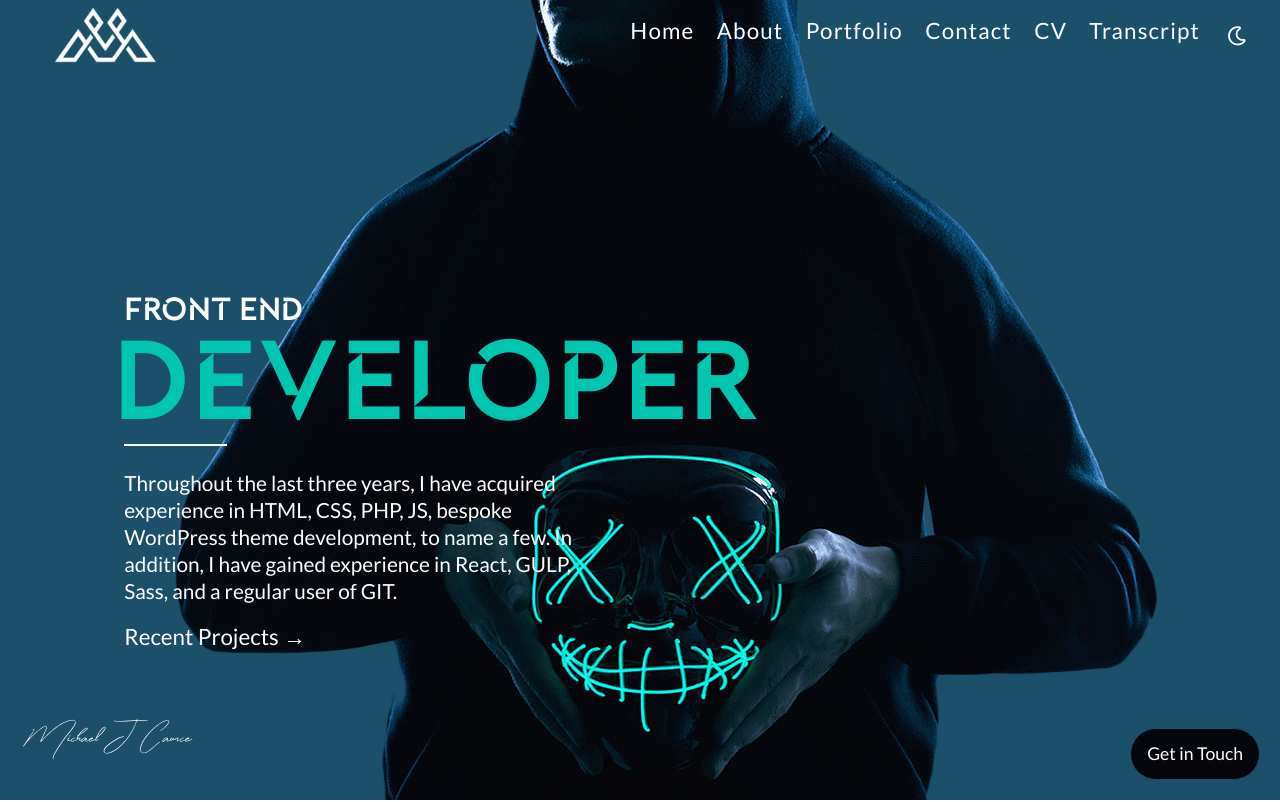
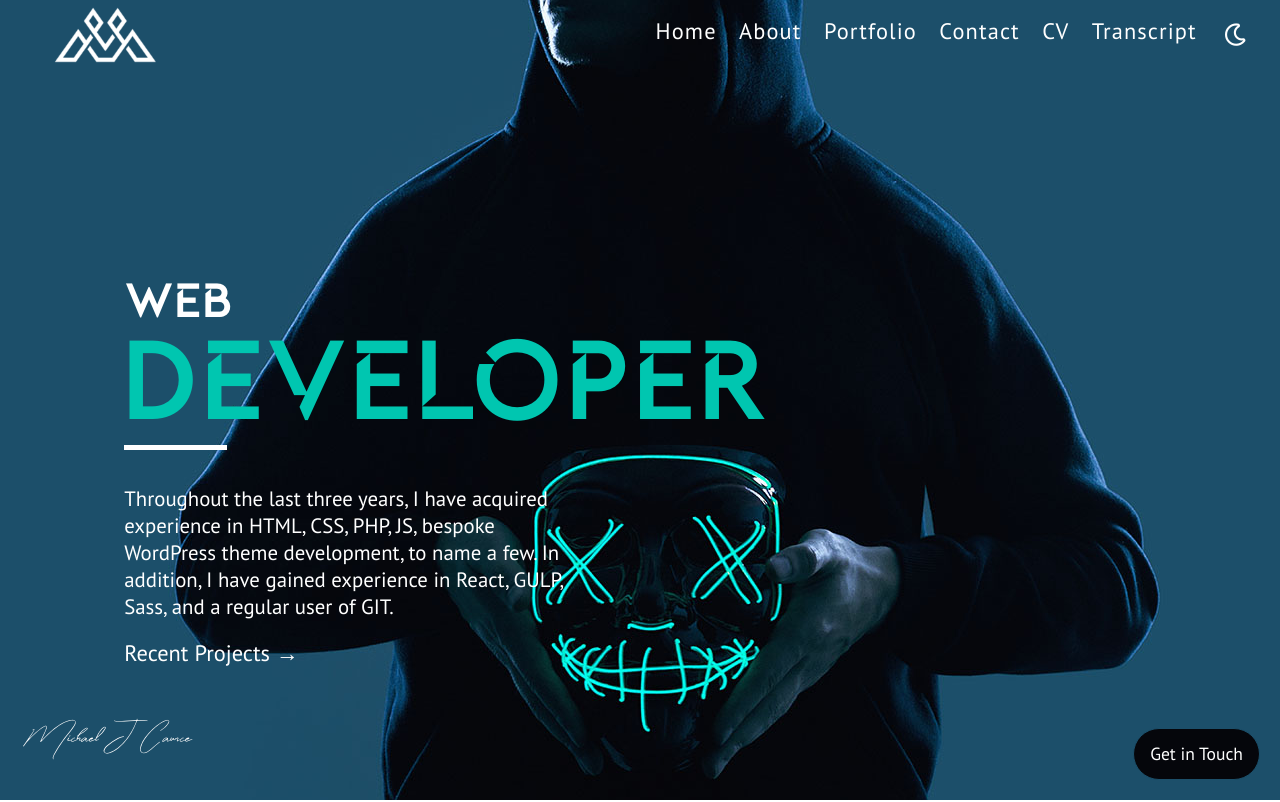
Before and after one commit to michaelcaunce/portfolio, a website: page index.html in a window 1280 px wide. Shown: the top 802 px of the page. Drawn offline with nearby package versions, Linux system fonts and the light colour scheme.

Commit message:
Updared fonts/sizes

```diff
--- a/index.html
+++ b/index.html
@@ -74,10 +74,10 @@
             <path d="M336.559,68.611L231.016,174.165l105.543,105.549c15.699,15.705,15.699,41.145,0,56.85   c-7.844,7.844-18.128,11.769-28.407,11.769c-10.296,0-20.581-3.919-28.419-11.769L174.167,231.003L68.609,336.563   c-7.843,7.844-18.128,11.769-28.416,11.769c-10.285,0-20.563-3.919-28.413-11.769c-15.699-15.698-15.699-41.139,0-56.85   l105.54-105.549L11.774,68.611c-15.699-15.699-15.699-41.145,0-56.844c15.696-15.687,41.127-15.687,56.829,0l105.563,105.554   L279.721,11.767c15.705-15.687,41.139-15.687,56.832,0C352.258,27.466,352.258,52.912,336.559,68.611z"  class="active-path" />
           </g></g> </svg>
         </button>
-        <img data-src="img/hero-cut.png" alt="A man in a hood wearing a neon mask." class="lazy hero--img">
+        <img data-src="img/hero.jpeg" alt="A man in a hood wearing a neon mask." class="lazy hero--img">
         <!-- Contatiner for the content -->
         <div class="hero__content">
-          <h2 class="hero__content--title">Front End<br><span class="hero__content--title--sub">Developer</span></h2>
+          <h2 class="hero__content--title">Web<br><span class="hero__content--title--sub">Developer</span></h2>
           <p class="hero__content--text">Throughout the last three years, I have acquired experience in HTML, CSS, PHP, JS, bespoke WordPress theme development, to name a few. In addition, I have gained experience in React, GULP, Sass, and a regular user of GIT.</p>
           <a href="#portfolio" class="hero__content--btn">Recent Projects &rarr;</a>
         </div>
--- a/scss/abstracts/_typography.scss
+++ b/scss/abstracts/_typography.scss
@@ -1,27 +1,20 @@
 // Defining the the variable for the different fonts.
-$ff-main: "Lato", sans-serif;
+$ff-main: "PT Sans", sans-serif;
 
-@import url("https://fonts.googleapis.com/css2?family=Bodoni+Moda:ital,wght@0,400;0,500;0,600;0,700;0,800;0,900;1,400;1,500;1,600;1,700;1,800;1,900&display=swap");
+@import url("https://fonts.googleapis.com/css2?family=PT+Sans:wght@400;700&display=swap");
 
 // Font Face Fonts
 
 @font-face {
+  font-family: font-script;
   src: url("../../fonts/Winter.otf");
-  font-family: Winter;
 }
 
 @font-face {
-  font-family: Neon;
+  font-family: font-title;
   font-style: normal;
   font-weight: normal;
   src: url("../../fonts/Blackpast.otf");
-}
-
-@font-face {
-  font-family: Panton;
-  font-style: normal;
-  font-weight: normal;
-  src: url("../../fonts/Panton.ttf");
 }
 
 // Defining the font-weight variables.
@@ -30,14 +23,7 @@ $fw-m: 500;
 $fw-b: 900;
 
 // Defined Mixins to define styles that can be re-used throughout the stylesheet
-@mixin sans-serif(
-  $fs,
-  $ls: 0.05em,
-  $color: $base,
-  $tt: upppercase,
-  $lh: 1,
-  $ff: $ff-main
-) {
+@mixin sans-serif($fs, $ls: 0.05em, $color: $base, $tt: upppercase, $lh: 1, $ff: $ff-main) {
   font-size: $fs;
   letter-spacing: $ls;
   color: $color;
--- a/scss/partials/_base.scss
+++ b/scss/partials/_base.scss
@@ -50,10 +50,10 @@ p {
 }
 
 h1 {
-  @include sans-serif($fs: 2.2rem, $ff: Neon, $ls: 0);
+  @include sans-serif($fs: 2.2rem, $ff: font-title, $ls: 0);
 
   @include mq {
-    font-size: 3.5rem;
+    font-size: 4rem;
   }
 }
 
--- a/scss/partials/_dark-theme.scss
+++ b/scss/partials/_dark-theme.scss
@@ -1,16 +1,3 @@
-.change-theme {
-  color: $white;
-  font-size: 1.2rem;
-  cursor: pointer;
-  margin-right: 1rem;
-  margin-left: 1rem;
-  transition: transform 0.3s;
-
-  &:hover {
-    color: $accent;
-  }
-}
-
 body.dark-theme {
   .body-container,
   .modal__section,
--- a/scss/partials/_hero.scss
+++ b/scss/partials/_hero.scss
@@ -29,7 +29,7 @@
     }
 
     &--title {
-      @include sans-serif($fs: 1.5rem, $color: $white, $ff: Neon, $ls: 0);
+      @include sans-serif($fs: 1.5rem, $color: $white, $ff: font-title, $ls: 0);
       position: relative;
 
       &::after {
@@ -37,30 +37,28 @@
         position: absolute;
         top: 105%;
         left: 0;
-        height: 0.05em;
+        height: 0.1em;
         width: 20%;
         background: $white;
         z-index: -1;
       }
 
       @include mq {
-        font-size: 2rem;
+        font-size: 3rem;
       }
 
       &--sub {
-        @include sans-serif($fs: 4rem, $color: $accent, $ff: Neon, $ls: 0);
+        @include sans-serif($fs: 4.5rem, $color: $accent, $ff: font-title, $ls: 0);
+        margin-left: -0.2rem;
         padding: 0;
-        margin-left: -0.2rem;
 
         @include mq {
           font-size: 7rem;
-          margin-top: 1.5rem;
-          margin-left: -0.7rem;
         }
 
         @include mq-xl {
-          font-size: 10rem;
-          margin-top: 1.5rem;
+          font-size: 13rem;
+          margin-left: -0.5rem;
         }
       }
     }
@@ -86,12 +84,17 @@
       &:visited {
         @include sans-serif($fs: 1.4rem, $color: $white, $ff: $ff-main, $ls: 0);
         text-decoration: none;
-        font-weight: 400;
+        margin-top: 2rem;
       }
 
       &:hover {
         color: $accent;
       }
+    }
+
+    &__footer {
+      @include sans-serif($fs: 2.8rem, $color: $white, $ff: font-script, $ls: 0);
+      margin-left: 0.5em;
     }
   }
 }
@@ -128,7 +131,6 @@
       @include mq-l {
         grid-row: 6 / 6;
         grid-column: 2 / 7;
-        background-color: transparent;
       }
 
       &--text {
@@ -145,7 +147,7 @@
     }
 
     &__footer {
-      @include sans-serif($fs: 2.8rem, $color: $white, $ff: Winter, $ls: 0);
+      @include sans-serif($fs: 2.8rem, $color: $white, $ff: font-script, $ls: 0);
       grid-column: 1 / -1;
       grid-row: 10 / -1;
       margin-left: 0.5em;
--- a/scss/partials/_nav.scss
+++ b/scss/partials/_nav.scss
@@ -29,10 +29,14 @@
       &:hover {
         background: $main;
         transition: all 0.3s;
+
+        a {
+          color: $accent;
+        }
       }
 
       a {
-        @include sans-serif($fs: 1.4rem, $ff: Neon) text-decoration: none;
+        @include sans-serif($fs: 1.4rem, $ff: $main) text-decoration: none;
         // If more links are added to the navigation, adjust the divided by number accordingly.
         padding: calc(93vh / 12) 0;
         line-height: 0;
@@ -83,7 +87,7 @@
 
 .menu-button {
   position: absolute;
-  top: 2em;
+  top: 1em;
   left: 1em;
   background: transparent;
   border: 0;
@@ -158,10 +162,14 @@
       padding: 0;
 
       a {
-        @include sans-serif($fs: 1.4rem, $color: $white, $ff: $ff-main) text-decoration: none;
+        @include sans-serif($fs: 1.2rem, $color: $white, $ff: $ff-main) text-decoration: none;
         padding: 0 0.5em;
         display: inline-block;
         transition: transform 0.3s;
+
+        @include mq-l {
+          font-size: 1.4rem;
+        }
 
         &::after {
           content: "";
@@ -182,5 +190,25 @@
         }
       }
     }
+
+    // Dark mode icon
+    .change-theme {
+      color: $white;
+      font-size: 1.2rem;
+      cursor: pointer;
+      margin-right: 1rem;
+      margin-left: 1rem;
+      top: 2rem;
+      transition: transform 0.3s;
+
+      @include mq-l {
+        font-size: 1.4rem;
+      }
+
+      &:hover {
+        color: $accent;
+        transform: translateY(0.5rem) scale(1);
+      }
+    }
   }
 }
```
Also changed, not shown: css/main.css, 1 other file.
